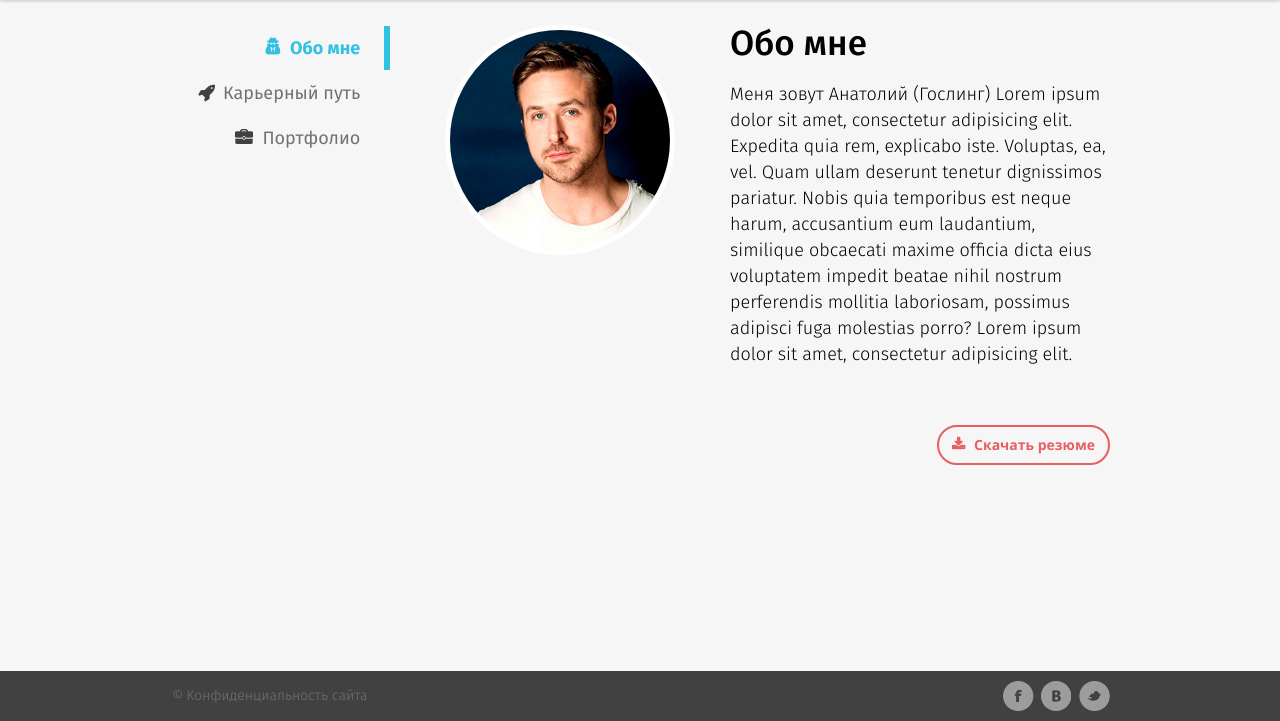
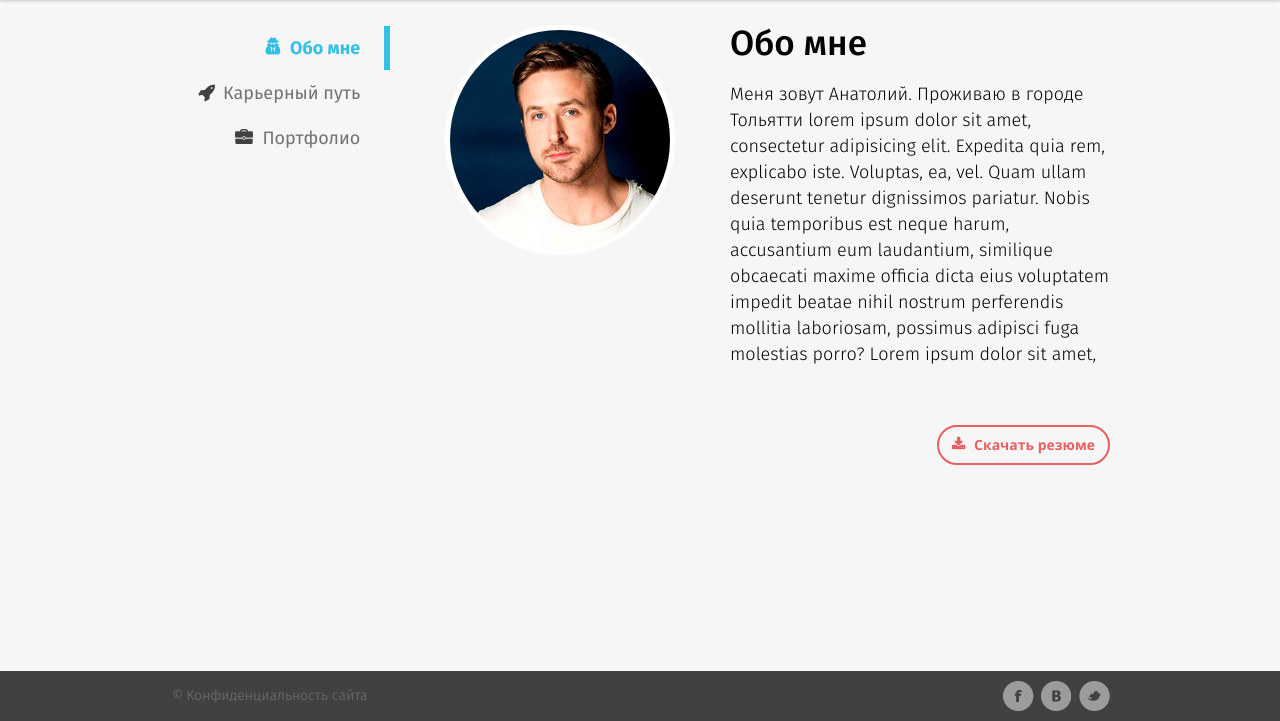
Before and after one commit to aleksey1lipkin/portfolio, a web app: file about.html in a window 1280 px wide. Shown: the part 79-800 px from the top of the page. Run offline with its HTML, style and script files only (its server is not run), Linux system fonts and the light colour scheme; style sheets or scripts are compiled from the project's sources.

Commit message:
change scrollbar in about.html

```diff
--- a/about.html
+++ b/about.html
@@ -76,7 +76,21 @@
 				<section class="main__info">
 					<h1 class="main__header">Обо мне</h1>
 						<p class="main__text">
-							Меня зовут Анатолий (Гослинг) Lorem ipsum dolor sit amet,
+							Меня зовут Анатолий. Проживаю в городе Тольятти lorem ipsum dolor sit amet,
+							 consectetur adipisicing elit. Expedita quia rem, explicabo
+							 iste. Voluptas, ea, vel. Quam ullam deserunt tenetur
+							 dignissimos pariatur. Nobis quia temporibus est neque
+							 harum, accusantium eum laudantium, similique obcaecati
+							 maxime officia dicta eius voluptatem impedit beatae nihil
+							 nostrum perferendis mollitia laboriosam, possimus adipisci
+							 fuga molestias porro? Lorem ipsum dolor sit amet,
+							 consectetur adipisicing elit. Expedita quia rem, explicabo
+							 iste. Voluptas, ea, vel. Quam ullam deserunt tenetur
+							 dignissimos pariatur. Nobis quia temporibus est neque
+							 harum, accusantium eum laudantium, similique obcaecati
+							 maxime officia dicta eius voluptatem impedit beatae nihil
+							 nostrum perferendis mollitia laboriosam, possimus adipisci
+							 fuga molestias porro?Lorem ipsum dolor sit amet,
 							 consectetur adipisicing elit. Expedita quia rem, explicabo
 							 iste. Voluptas, ea, vel. Quam ullam deserunt tenetur
 							 dignissimos pariatur. Nobis quia temporibus est neque
--- a/css/about.css
+++ b/css/about.css
@@ -59,8 +59,7 @@
 .main__info {
   display: flex;
   flex-flow: column wrap;
-  align-items: flex-start;
-  margin-right: 4px; }
+  align-items: flex-start; }
 
 .main__header {
   font-family: "Fira Sans Medium", sans-serif;
@@ -72,10 +71,11 @@
   font-family: "Fira Sans Light", sans-serif;
   font-size: 18px;
   line-height: 26px;
-  max-width: 376px;
+  max-width: 380px;
   max-height: 286px;
   margin-bottom: 58px;
-  overflow-y: auto; }
+  overflow: scroll;
+  overflow-x: hidden; }
 
 .main__button {
   font-size: 14px;
@@ -88,8 +88,7 @@
   background-color: #f6f6f6;
   padding: 4px 13px;
   transition: all 0.2s ease-in;
-  margin-bottom: 106px;
-  margin-right: -4px; }
+  margin-bottom: 106px; }
 
 .main__button::before {
   content: "";
@@ -108,6 +107,13 @@
   content: "";
   background: url("../img/sprite.png") -17px -225px no-repeat; }
 
+.main__text::-webkit-scrollbar {
+  width: 5px; }
+
+.main__text::-webkit-scrollbar-thumb {
+  box-shadow: inset 0 0 0 5px #d8d8d8;
+  border-radius: 10px; }
+
 /*MAIN__END*/
 @media screen and (max-width: 900px) {
   .container {
```
Also changed, not shown: sass/about.scss (+13 -4 lines).
